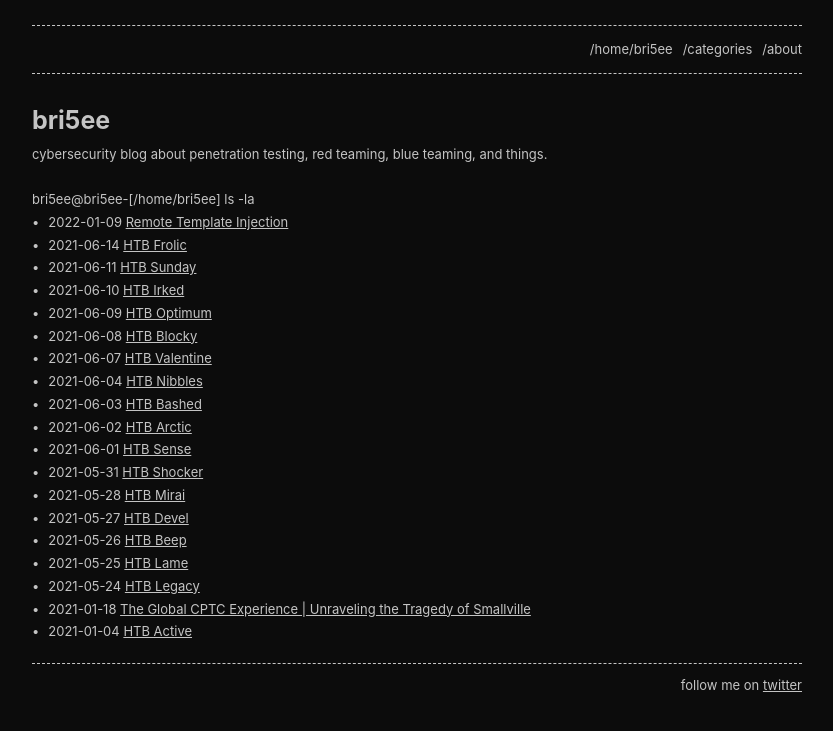
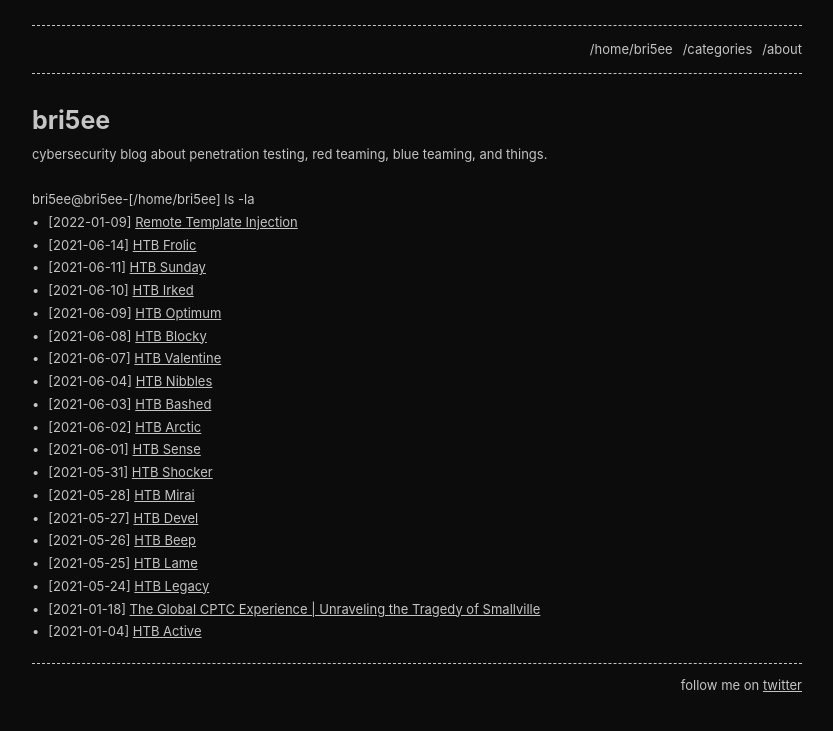
Before and after one commit to notbricey/brisee.github.io, a Jekyll site: the page built from index.md, in a window 1280 px wide. Shown: the top 731 px of the page, without its empty margins (223-1056 px from the left). Built offline with Jekyll 4.4.1, drawn with Linux system fonts in a browser that asks for light colours.

```diff
--- a/_layouts/home.html
+++ b/_layouts/home.html
@@ -11,7 +11,7 @@ bri5ee@bri5ee-[/home/bri5ee] ls -la
     {%- for post in site.posts -%}
     <li>
       {%- assign date_format = "%Y-%m-%d" -%}
-       {{ post.date | date: date_format }}  <a href="{{ post.url | relative_url }}">{{ post.title | escape }}</a>
+       [{{ post.date | date: date_format }}]  <a href="{{ post.url | relative_url }}">{{ post.title | escape }}</a>
     </li>
     {%- endfor -%}
   </ul>
```
